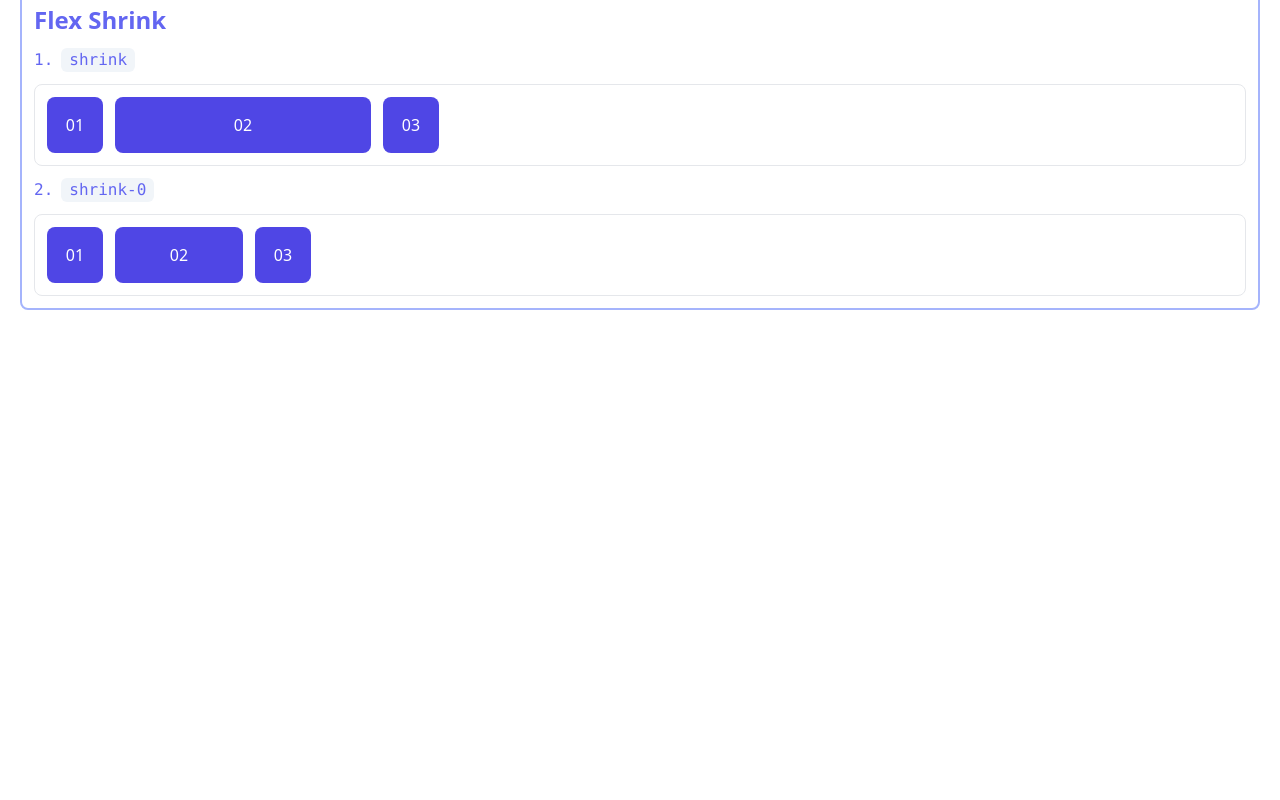
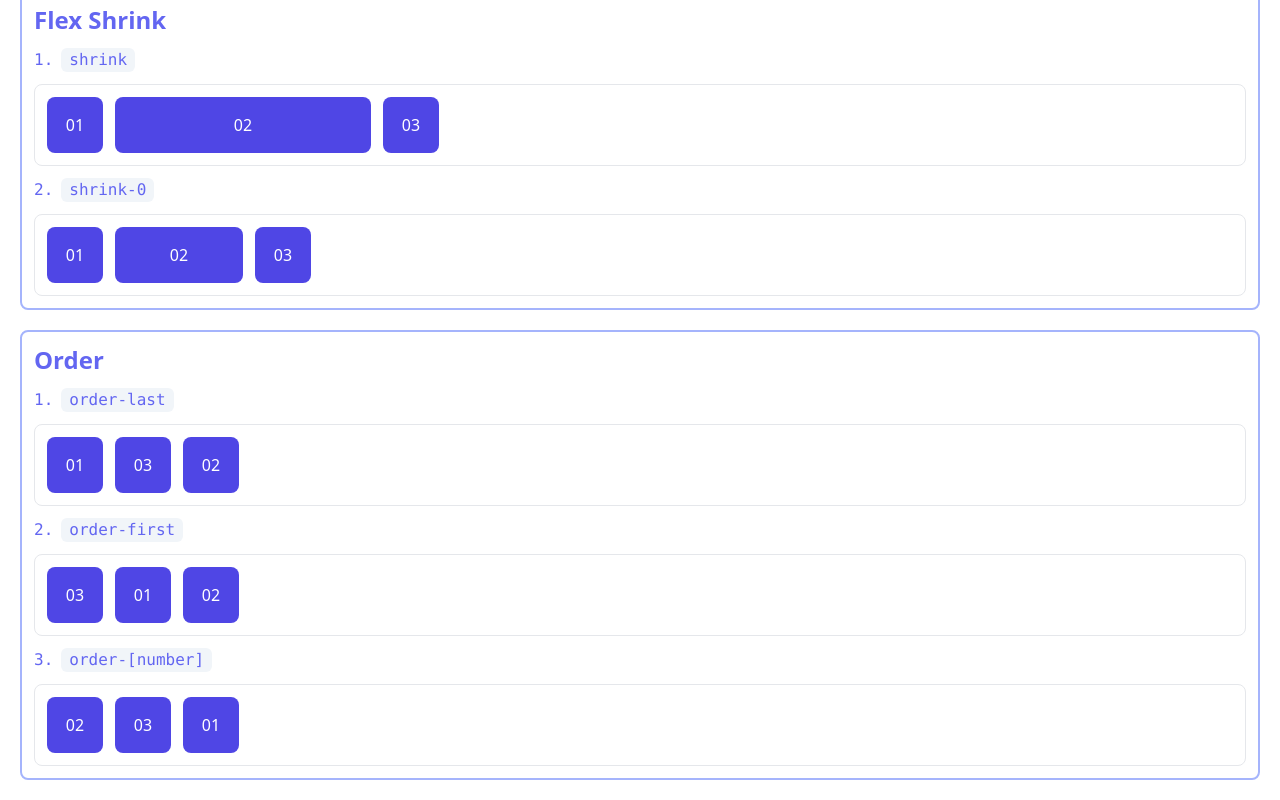
Before and after one commit to AymanAlshanqiti/react-tailwind-flexbox-grid, a React (Create React App) app: page / in a window 1280 px wide. Shown: the part 2712-3512 px from the top of the page. Before the commit the page ends 3042 px from the top, so only its background shows below. Built offline with nearby package versions, Linux system fonts and the light colour scheme.

Commit message:
feat: add order.

```diff
--- a/src/App.js
+++ b/src/App.js
@@ -4,6 +4,7 @@ import FlexDirection from './components/flexbox/FlexDirection';
 import FlexGrow from './components/flexbox/FlexGrow';
 import FlexShrink from './components/flexbox/FlexShrink';
 import FlexWrap from './components/flexbox/FlexWrap';
+import Order from './components/flexbox/Order';
 
 function App() {
 	return (
@@ -14,6 +15,7 @@ function App() {
 			<Flex />
 			<FlexGrow />
 			<FlexShrink />
+			<Order />
 		</div>
 	);
 }
--- /dev/null
+++ b/src/components/flexbox/Order.jsx
@@ -0,0 +1,56 @@
+import React from 'react';
+
+export default function Order() {
+	return (
+		<div className="flex flex-row flex-wrap gap-3 border-2 border-indigo-300 h-full p-3 rounded-lg">
+			<h1 className="w-full text-indigo-500 font-bold text-2xl">Order</h1>
+			<pre className="flex gap-2 text-indigo-500">
+				1.
+				<span className="bg-slate-100 px-2 rounded-md">order-last</span>
+			</pre>
+			<div className="flex flex-row w-full border p-3 rounded-lg gap-3 text-center">
+				<div className="bg-indigo-600 rounded-lg text-white w-14 h-14 flex flex-none items-center justify-center">
+					01
+				</div>
+				<div className="bg-indigo-600 rounded-lg text-white w-14 h-14 order-last flex shrink items-center justify-center">
+					02
+				</div>
+				<div className="bg-indigo-600 rounded-lg text-white w-14 h-14 flex flex-none items-center justify-center">
+					03
+				</div>
+			</div>
+
+			<pre className="flex gap-2 text-indigo-500">
+				2.
+				<span className="bg-slate-100 px-2 rounded-md">order-first</span>
+			</pre>
+			<div className="flex flex-row w-full border p-3 rounded-lg gap-3 text-center">
+				<div className="bg-indigo-600 rounded-lg text-white w-14 h-14 flex items-center justify-center">
+					01
+				</div>
+				<div className="bg-indigo-600 rounded-lg text-white w-14 h-14 flex items-center justify-center">
+					02
+				</div>
+				<div className="bg-indigo-600 rounded-lg text-white w-14 h-14 flex order-first items-center justify-center">
+					03
+				</div>
+			</div>
+
+			<pre className="flex gap-2 text-indigo-500">
+				3.
+				<span className="bg-slate-100 px-2 rounded-md">order-[number]</span>
+			</pre>
+			<div className="flex flex-row w-full border p-3 rounded-lg gap-3 text-center">
+				<div className="bg-indigo-600 rounded-lg text-white w-14 h-14 order-3 flex flex-none items-center justify-center">
+					01
+				</div>
+				<div className="bg-indigo-600 rounded-lg text-white w-14 h-14 order-1 flex shrink items-center justify-center">
+					02
+				</div>
+				<div className="bg-indigo-600 rounded-lg text-white w-14 h-14 order-2 flex flex-none items-center justify-center">
+					03
+				</div>
+			</div>
+		</div>
+	);
+}
```
